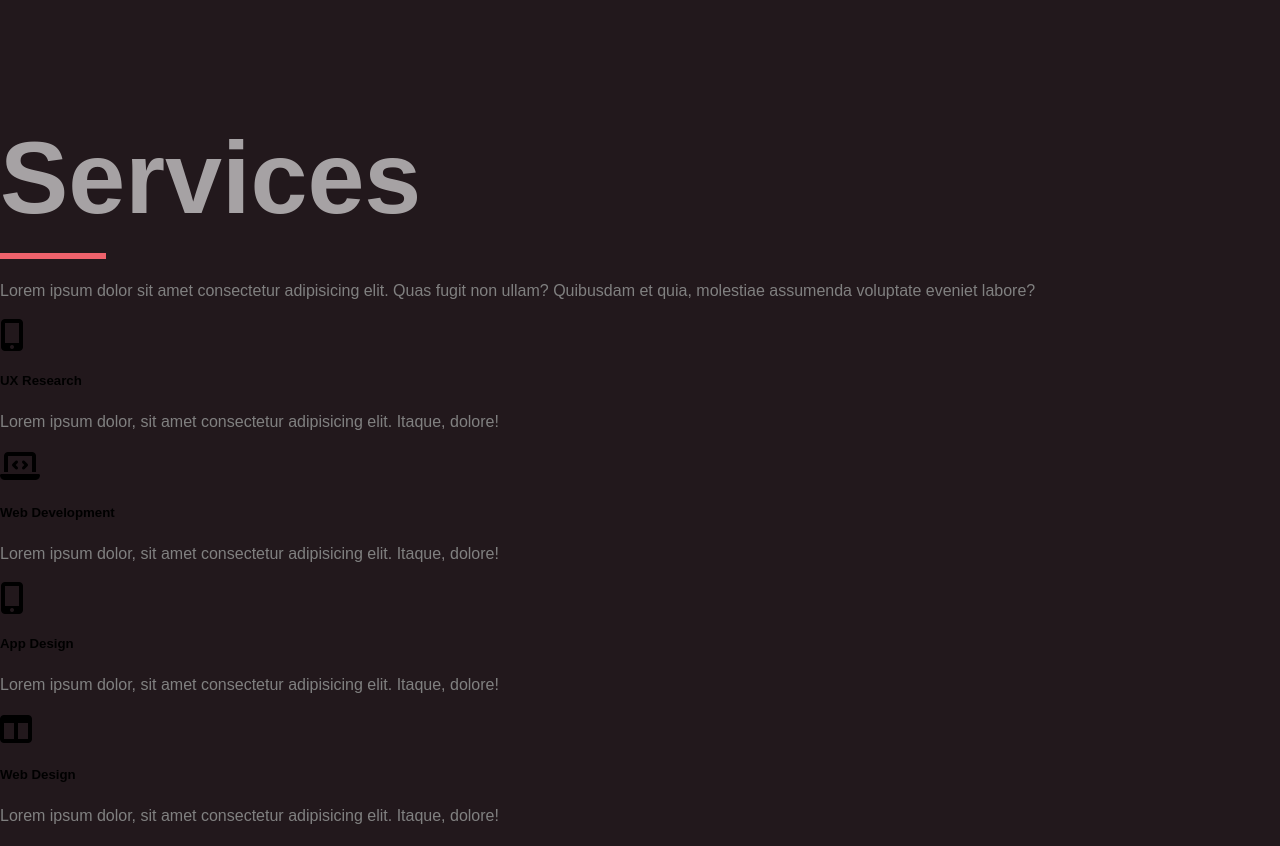
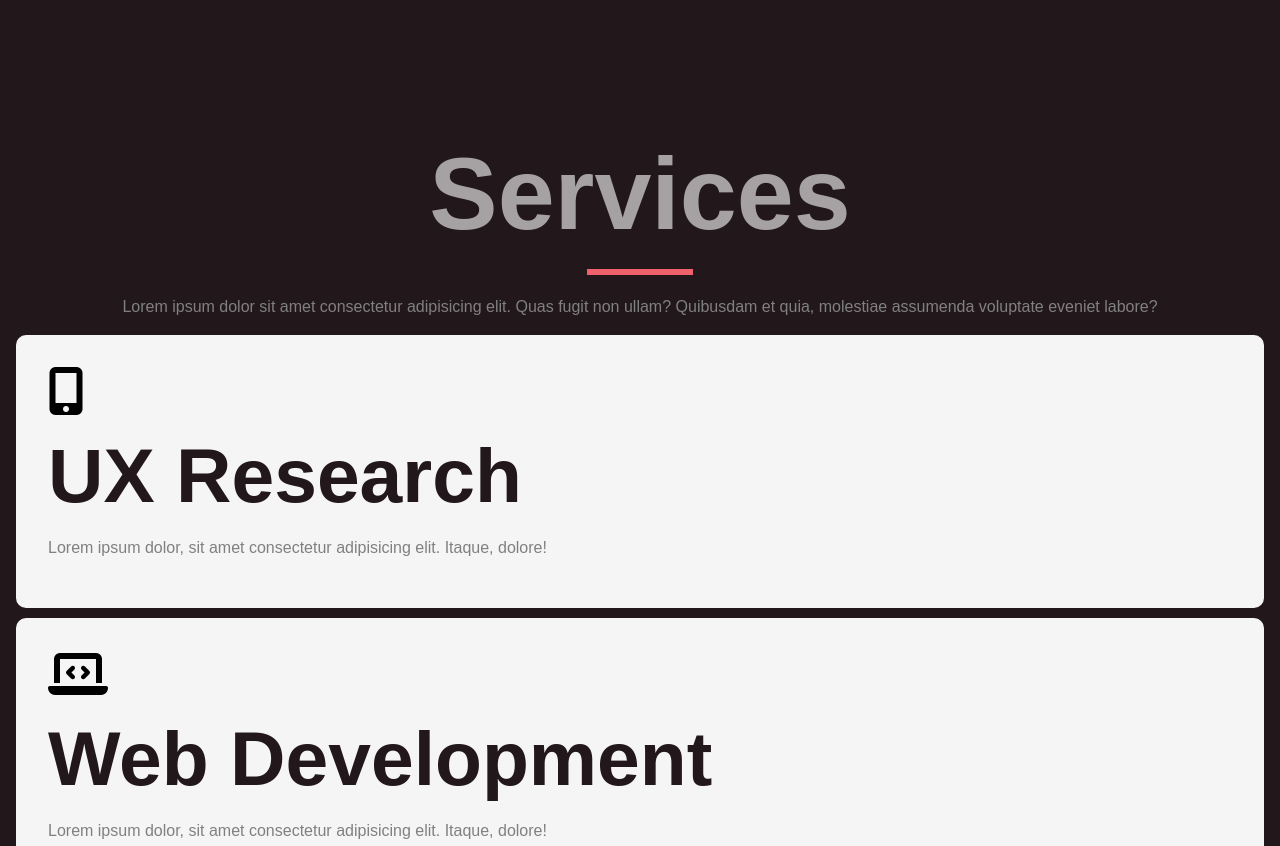
Before and after one commit to margaiwangara/thirty-days-of-css, a website built with webpack: page day1/src/index.html in a window 1280 px wide. Shown: the part 1489-2335 px from the top of the page. Built offline with nearby package versions, Linux system fonts and the light colour scheme.

Commit message:
Day 1 - finished services section

```diff
--- a/day1/src/css/style.css
+++ b/day1/src/css/style.css
@@ -163,6 +163,19 @@ img {
 #section-a .btn {
   margin-bottom: 0.75rem;
 }
+
+#section-b {
+  display: flex;
+  display: flex;
+  flex-direction: column;
+  justify-content: space-evenly;
+  text-align: center;
+  padding: 1rem;
+}
+
+#section-b > .content {
+  text-align: center;
+}
 /* Global */
 ul {
   list-style-type: none;
@@ -180,6 +193,11 @@ ul {
 .h4 {
   font-size: 8vw;
   letter-spacing: 0.95;
+  margin: 0;
+}
+
+.h5 {
+  font-size: 6vw;
   margin: 0;
 }
 
@@ -231,3 +249,29 @@ ul {
   display: flex;
   flex-direction: column;
 }
+
+.box {
+  background-color: whitesmoke;
+  border-radius: 10px;
+  padding: 2rem;
+  display: flex;
+  flex-direction: column;
+  align-items: flex-start;
+  justify-content: space-between;
+}
+
+.box .h5 {
+  margin-top: 1rem;
+  color: var(--primaryColor);
+}
+
+.box svg {
+  color: var(--accentColor);
+  font-size: 4rem;
+}
+
+.inner-row {
+  display: grid;
+  grid-template-columns: 1fr;
+  gap: 10px;
+}
--- a/day1/src/index.html
+++ b/day1/src/index.html
@@ -80,7 +80,7 @@
 
         <div class="inner-row">
           <div class="box box-a">
-            <i class="fas fa-mobile-alt fa-2x"></i>
+            <i class="fas fa-mobile-alt fa-3x"></i>
             <h5 class="h5">UX Research</h5>
             <p class="content">
               Lorem ipsum dolor, sit amet consectetur adipisicing elit. Itaque,
@@ -88,7 +88,7 @@
             </p>
           </div>
           <div class="box box-b">
-            <i class="fas fa-laptop-code fa-2x"></i>
+            <i class="fas fa-laptop-code fa-3x"></i>
             <h5 class="h5">Web Development</h5>
             <p class="content">
               Lorem ipsum dolor, sit amet consectetur adipisicing elit. Itaque,
@@ -96,7 +96,7 @@
             </p>
           </div>
           <div class="box box-c">
-            <i class="fas fa-mobile-alt fa-2x"></i>
+            <i class="fas fa-mobile-alt fa-3x"></i>
             <h5 class="h5">App Design</h5>
             <p class="content">
               Lorem ipsum dolor, sit amet consectetur adipisicing elit. Itaque,
```
